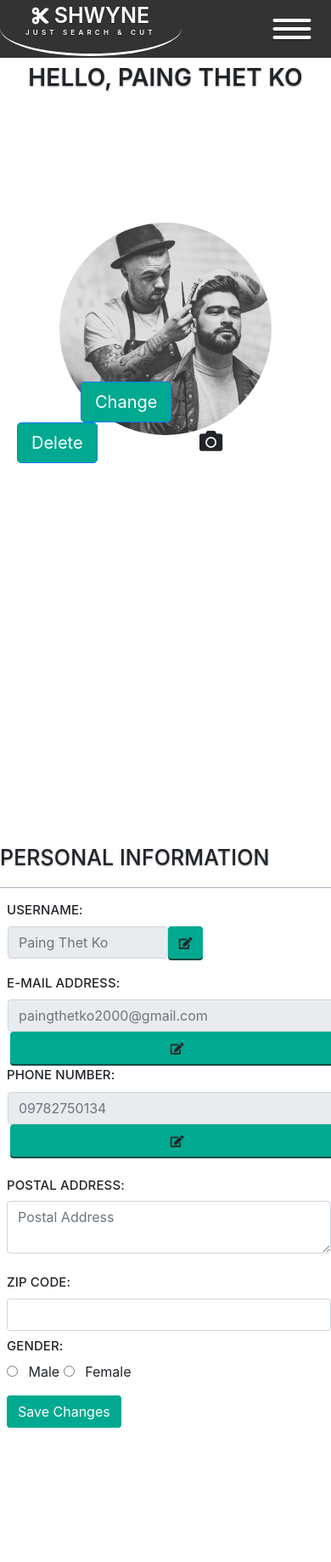
After one commit to paing2000/sec-tem-project, a PHP site: page /user_profile.php in a window 390 px wide; the page is wider, and only the part inside the window is pictured. The commit adds this page. Shown: that part at 85% size. Run offline with PHP 8.4, Linux system fonts and the light colour scheme; tables that the repository leaves empty or names only in its code hold one stand-in row (values such as "Sample post"); some libraries are stand-ins or nearby versions.

Commit message:
second commit

```diff
--- /dev/null
+++ b/css/style-user_profile.css
@@ -0,0 +1,114 @@
+.img_side{
+	margin-top: 75px;
+	height: 100vh;
+
+}
+.info_side{
+	margin-top: 75px;
+	height: 100vh;
+
+
+}
+
+.img_side img{
+max-width: 200%;
+	height: auto;
+	margin-left: -62.5px;
+}
+.circle{
+	display: inline-block;
+	position: absolute;
+	top: 37%;
+	left: 50%;
+	width:250px;
+	height: 250px;
+	transform: translate(-50%,-50%);
+	border-radius: 50%;
+    overflow: hidden;
+
+}
+.file-upload {
+    display: none;
+}
+.camera{
+	position: absolute;
+	top: 51%;
+	right: 34%;
+	 transition: all 2s cubic-bezier(.175, .885, .32, 1.275);
+
+
+}
+.camera:hover{
+	transition: all 2s cubic-bezier(.175, .885, .32, 1.275);
+}
+.upload-button {
+  font-size: 1.7em;
+}
+.upload-button:hover{
+	transition: all 2s cubic-bezier(.175, .885, .32, 1.275);
+	 color: #666666;
+}
+.profile-pic{
+	 max-width: 400px;
+    max-height: 400px;
+    display: block;
+}
+
+
+.edit-delete-btn{
+
+	margin-top: 340px;
+
+}
+.edit{
+	display: inline-block;
+	margin-left: 95px;
+background: #00a98f;
+
+}
+.delete{
+	display: inline-block;
+	margin-left: 20px;
+	background: #00a98f;
+}
+.greeting h3{
+	text-transform: uppercase;
+	font-weight: 600;
+	letter-spacing: .2px;
+	text-shadow: 0 1px 2px rgba(0,0,0,0.37);
+}
+
+.edit:hover{
+	background: #124c43 !important;
+}
+.delete:hover{
+	background: #124c43 !important;
+}
+
+.p-info{
+	text-transform: uppercase;
+}
+
+.label label{
+	text-transform: uppercase;
+	font-weight: 500;
+	letter-spacing: .1px;
+	;
+	font-size: 15px;
+}
+.username div button{
+	background: #00a98f;
+	box-shadow: 0 2px #124c43;
+
+
+}
+.username div button i{
+	font-size: 14px;
+}
+
+.username div button:hover{
+	background: #59948b;
+}
+.username div button:active{
+
+}
--- /dev/null
+++ b/user_profile.php
@@ -0,0 +1,288 @@
+<!DOCTYPE html>
+<html>
+<head>
+	<!-- Required meta tags -->
+	<meta charset="utf-8">
+	<meta name="viewport" content="width=device-width, initial-scale=1, shrink-to-fit=no">
+
+	<!-- Reset CSS -->
+	<link rel="stylesheet" href="css/reset.css">
+
+	<!-- responsive tabs --><!-- for pricing section -->
+	<link href="css/easy-responsive-tabs.css" rel='stylesheet' type='text/css' />
+	<!-- responsive tabs -->
+
+	<!-- form.css-->
+	<link rel="stylesheet" type="text/css" href="css/form.css">
+
+	<!-- style-xxxx -->
+	<link rel="stylesheet" href="css/style-home.css">
+
+	<!-- Bootstrap CSS -->
+	<link rel="stylesheet" href="https://stackpath.bootstrapcdn.com/bootstrap/4.3.1/css/bootstrap.min.css" integrity="sha384-ggOyR0iXCbMQv3Xipma34MD+dH/1fQ784/j6cY/iJTQUOhcWr7x9JvoRxT2MZw1T" crossorigin="anonymous">
+
+	<!-- font awesome -->
+	<link rel="stylesheet" href="https://use.fontawesome.com/releases/v5.6.3/css/all.css" integrity="sha384-UHRtZLI+pbxtHCWp1t77Bi1L4ZtiqrqD80Kn4Z8NTSRyMA2Fd33n5dQ8lWUE00s/" crossorigin="anonymous">
+
+
+	<!-- zoom slider -->
+	<link rel="stylesheet" type="text/css" href="css/zoomslider.css" />
+	<script type="text/javascript" src="js/modernizr-2.6.2.min.js"></script>
+
+	<!-- responsive-xxxx -->
+	<link rel="stylesheet" href="css/responsive-home.css">
+
+
+	<!-- responsive-ptkhome -->
+	<link rel="stylesheet" href="css/responsive-ptkhome.css">
+
+	<!-- user profile -->
+	<link rel="stylesheet" href="css/style-user_profile.css">
+
+	<title>User Profile</title>
+</head>
+<body>
+	<!-- nav bar -->
+
+	<nav>
+		<div class="menu-icon">
+			<span></span>
+		</div>
+		<div class="logo-ptk mb-5 text-center">
+			<a href="index.php" class="navbar-brand l0g0">
+				<i class="fas fa-cut"></i> Shwyne <span> Just search & cut </span>
+			</a>
+		</div>
+		<div id="menu">
+			<ul style="background:#000;">
+				<li><a href="index.php">Home</a></li>
+				<li><a href="#">About</a></li>
+				<li><a href="#">Contact</a></li>
+				<li><a href="#">Services</a></li>
+				<li><a href="#">Appointment</a></li>
+				<li><a href="loginas.php">Login</a></li>
+				<li><a href="registeras.php">Register</a></li>
+
+
+
+			</ul>
+		</div>
+	</nav>
+	<!-- end of nav bar -->
+
+	<!
+	<div class="container">
+		<div class="row">
+			<div class="col-md-4 img_side">
+				<div class="text-center mt-md-5 greeting"><h3>Hello, Paing Thet Ko</h3></div>
+				<div class="circle"><img class="profile-pic" src="img/banner1.jpg"></div>
+				<div class="camera">
+					<i class="fa fa-camera upload-button" style="cursor: pointer;"></i>
+					<input class="file-upload" type="file" accept="image/*"/>
+				</div>
+				<div class="row edit-delete-btn">
+					<div class="col-md-6"><button type="button" class="btn btn-primary btn-lg edit">Change</button></div>
+					<div class="col-md-6"><button type="button" class="btn btn-primary btn-lg delete">Delete</button></div>
+				</div>
+			</div>
+			<div class="col-md-8 info_side">
+				<!--<div class="alert alert-info alert-dismissable">
+          <a class="panel-close close" data-dismiss="alert">×</a>
+          <i class="fa fa-coffee"></i>
+          This is an <strong>.alert</strong>. Use this to show important messages to the user.
+      </div><-->
+      <h3 class="mt-md-4" style="text-transform: uppercase;font-weight: 500;letter-spacing: .1px;text-shadow: 0 1px 2px rgba(0,0,0,0.37);font-size: 25px; border-bottom: 1px solid #a5b3c1;padding-bottom: 20px;">Personal Information</h3>
+
+
+      <form class="mt-md-4 label ml-2 p-l-2">
+      	<div class="form-group username">
+      		<label for="user_name" class="col-form-label">Username:</label>
+      		<div class="row ml-1">
+      			<input type="text" name="username" class="form-control mr-md-1" id="" placeholder="Paing Thet Ko" style="width: 48%;margin-left: -3px;" disabled>
+      			<button type="button" class="btn"  data-toggle="modal" data-target="#exampleModalCenter"><i class="fa fa-edit"></i></button>
+
+
+
+      			<!-- Modal -->
+      			<div class="modal fade" id="exampleModalCenter" tabindex="-1" role="dialog" aria-labelledby="exampleModalCenterTitle" aria-hidden="true">
+      				<div class="modal-dialog modal-dialog-centered" role="document">
+      					<div class="modal-content">
+      						<div class="modal-header">
+      							<h5 class="modal-title" id="exampleModalLongTitle" style="text-transform: uppercase;font-weight: 600;font-size: 22px;text-shadow: 0 1px 2px rgba(0,0,0,0.37);">Change Username</h5>
+
+      						</div>
+      						<div class="modal-body">
+
+      								<div class="form-group">
+      									<label class="">New Username:</label>
+      									<input type="text" name="" class="form-control">
+      								</div>
+
+      						</div>
+      						<div class="modal-footer">
+      							<button type="button" class="btn btn-secondary" data-dismiss="modal">Close</button>
+      							<button type="button" class="btn btn-primary">Save changes</button>
+      						</div>
+      					</div>
+      				</div>
+      			</div>
+      		</div>
+
+
+
+      	</div>
+      	<div class="form-group row">
+      		<div class="col-md-6 username">
+      			<label for="inputEmail">E-mail Address:</label>
+      			<div class="row ml-1">
+      				<input type="email" class="form-control col-sm-10" id="inputEmail" placeholder="paingthetko2000@gmail.com" disabled style="margin-left: -3px;">
+      				<button type="button" class="btn col-sm-2"  data-toggle="modal" data-target="#exampleModalCenter"><i class="fa fa-edit"></i></button>
+
+
+
+      				<!-- Modal -->
+      				<div class="modal fade" id="exampleModalCenter" tabindex="-1" role="dialog" aria-labelledby="exampleModalCenterTitle" aria-hidden="true">
+      					<div class="modal-dialog modal-dialog-centered" role="document">
+      						<div class="modal-content">
+      							<div class="modal-header">
+      								<h5 class="modal-title" id="exampleModalLongTitle" style="text-transform: uppercase;font-weight: 600;font-size: 22px;text-shadow: 0 1px 2px rgba(0,0,0,0.37);">Change Username</h5>
+
+      							</div>
+      							<div class="modal-body">
+
+      								<div class="form-group">
+      									<label class="">New Username:</label>
+      									<input type="text" name="" class="form-control">
+      								</div>
+
+      							</div>
+      							<div class="modal-footer">
+      								<button type="button" class="btn btn-secondary" data-dismiss="modal">Close</button>
+      								<button type="button" class="btn btn-primary">Save changes</button>
+      							</div>
+      						</div>
+      					</div>
+      				</div>
+      			</div>
+      		</div>
+      		<div class="col-md-6 username">
+      			<label for="inputPhoneNumber">Phone Number:</label>
+      			<div class="row ml-1">
+      				<input type="email" class="form-control col-sm-10" id="inputEmail" placeholder="09782750134" disabled style="margin-left: -3px;">
+      				<button type="button" class="btn col-sm-2"  data-toggle="modal" data-target="#exampleModalCenter"><i class="fa fa-edit"></i></button>
+
+
+
+      				<!-- Modal -->
+      				<div class="modal fade" id="exampleModalCenter" tabindex="-1" role="dialog" aria-labelledby="exampleModalCenterTitle" aria-hidden="true">
+      					<div class="modal-dialog modal-dialog-centered" role="document">
+      						<div class="modal-content">
+      							<div class="modal-header">
+      								<h5 class="modal-title" id="exampleModalLongTitle" style="text-transform: uppercase;font-weight: 600;font-size: 22px;text-shadow: 0 1px 2px rgba(0,0,0,0.37);">Change Username</h5>
+
+      							</div>
+      							<div class="modal-body">
+
+      								<div class="form-group">
+      									<label class="">New Username:</label>
+      									<input type="text" name="" class="form-control">
+      								</div>
+
+      							</div>
+      							<div class="modal-footer">
+      								<button type="button" class="btn btn-secondary" data-dismiss="modal">Close</button>
+      								<button type="button" class="btn btn-primary">Save changes</button>
+      							</div>
+      						</div>
+      					</div>
+      				</div>
+      			</div>
+      		</div>
+      	</div>
+      	<div class="form-group">
+      		<label class="col-form-label" for="postalAddress">Postal Address:</label>
+
+      		<textarea rows="2" class="form-control" id="postalAddress" placeholder="Postal Address"></textarea>
+      	</div>
+      	<div class="form-group row">
+      		<div class="col-md-6">
+      			<label class="col-form-label" for="ZipCode">Zip Code:</label>
+      			<input type="text" class="form-control" id="ZipCode" placeholder="">
+      		</div>
+      		<div class="col-md-6">
+      			<label class="col-form-label" for="Gender">Gender:</label><br>
+
+      			<input type="radio" class="mr-2" name="gender"> Male
+
+
+      			<input type="radio" class="mr-2" name="gender"> Female
+
+      		</div>
+      	</div>
+      	<div class="form-group">
+
+      		<input onMouseOver="this.style.background='#124c43'" onMouseOut="this.style.background='#00a98f'" type="submit" class="btn save-button btn-md" value="Save Changes" style="background: #00a98f;color: #fff;">
+
+
+      	</div>
+      </form>
+  </div>
+</div>
+
+</div>
+
+<!-- jQuery first, then Popper.js, then Bootstrap JS -->
+<script src="https://code.jquery.com/jquery-3.3.1.slim.min.js" integrity="sha384-q8i/X+965DzO0rT7abK41JStQIAqVgRVzpbzo5smXKp4YfRvH+8abtTE1Pi6jizo" crossorigin="anonymous"></script>
+<script src="https://cdnjs.cloudflare.com/ajax/libs/popper.js/1.14.7/umd/popper.min.js" integrity="sha384-UO2eT0CpHqdSJQ6hJty5KVphtPhzWj9WO1clHTMGa3JDZwrnQq4sF86dIHNDz0W1" crossorigin="anonymous"></script>
+<script src="https://stackpath.bootstrapcdn.com/bootstrap/4.3.1/js/bootstrap.min.js" integrity="sha384-JjSmVgyd0p3pXB1rRibZUAYoIIy6OrQ6VrjIEaFf/nJGzIxFDsf4x0xIM+B07jRM" crossorigin="anonymous"></script>
+
+
+<!-- js -->
+<script type="text/javascript" src="js/jquery-2.2.3.min.js"></script>
+<script type="text/javascript">
+	$(document).ready(function(){
+		$(".menu-icon").on("click",function(){
+			$("nav ul").toggleClass("showing");
+			$(".menu-icon").toggleClass("active");
+		});
+	});
+
+	$(window).on("scroll",function(){
+		if($(window).scrollTop()){
+			$('nav ul').addClass('black');
+		}
+		else{
+			$('nav ul').removeClass('black');
+		}
+	})
+</script>
+
+
+<script type="text/javascript">
+	$(document).ready(function() {
+
+
+		var readURL = function(input) {
+			if (input.files && input.files[0]) {
+				var reader = new FileReader();
+
+				reader.onload = function (e) {
+					$('.profile-pic').attr('src', e.target.result);
+				}
+
+				reader.readAsDataURL(input.files[0]);
+			}
+		}
+
+
+		$(".file-upload").on('change', function(){
+			readURL(this);
+		});
+
+		$(".upload-button").on('click', function() {
+			$(".file-upload").click();
+		});
+	});
+</script>
+</body>
+</html>
```
Also changed, not shown: bookiings.php (added, +170 -0 lines), cart.html (deleted, +0 -69 lines), cart.php (+13 -16 lines), css/style-bookings.css (added, +67 -0 lines), 1 other file.
